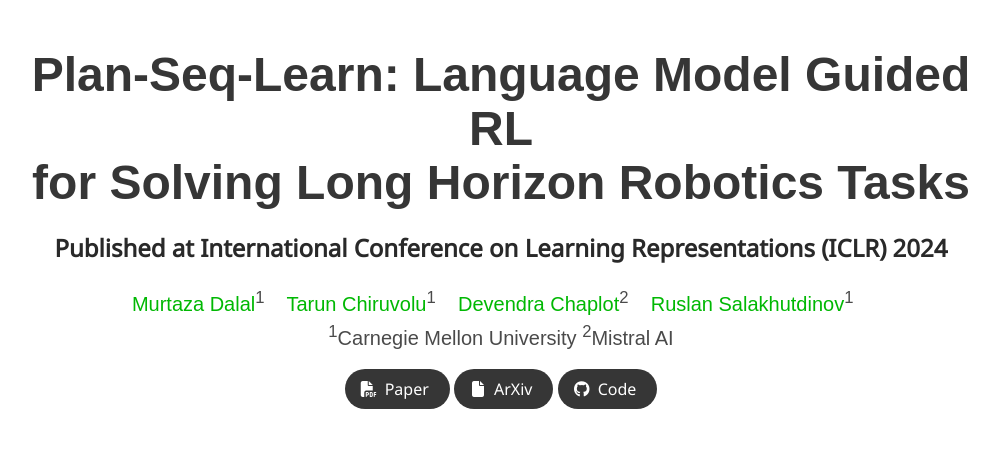
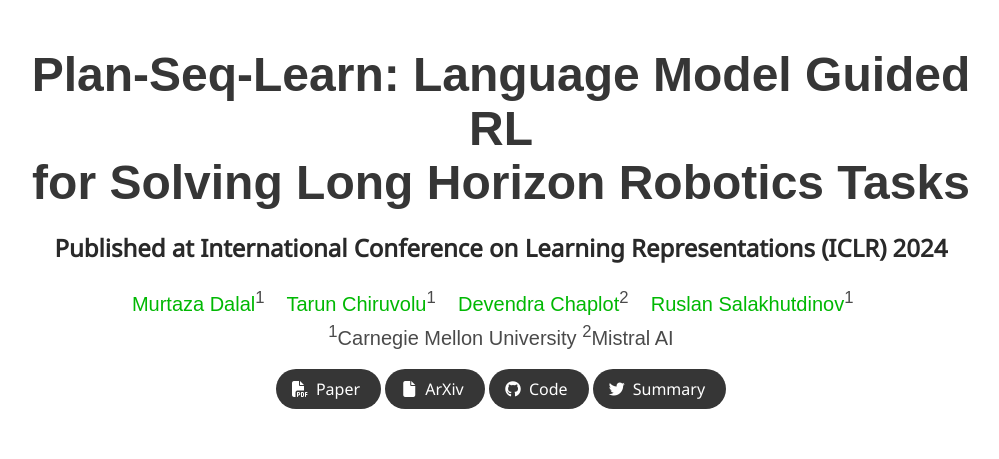
Before and after one commit to mihdalal/planseqlearn, a plain HTML site: page index.html in a window 1280 px wide. Shown: the top 459 px of the page, without its empty margins (139-1138 px from the left). Drawn offline with nearby package versions, Linux system fonts and the light colour scheme; grey boxes are pictures that could not be loaded; some icons are missing; a web font is replaced by a local one.

Commit message:
added twitter link and arxiv link

```diff
--- a/index.html
+++ b/index.html
@@ -107,7 +107,7 @@
 
             <!-- Arxiv Link. -->
             <span class="link-block">
-              <a target="_blank" href=""
+              <a target="_blank" href="https://arxiv.org/abs/2405.01534"
                  class="external-link button is-normal is-rounded is-dark">
                 <span class="icon">
                     <i class="fas fa-file"></i>
@@ -125,6 +125,17 @@
                 </span>
                 <span>Code</span>
                 </a>
+            </span>
+
+            <!-- twitter Link. -->
+            <span class="link-block">
+              <a target="_blank" href="https://x.com/mihdalal/status/1787486867811696835"
+                 class="external-link button is-normal is-rounded is-dark">
+                <span class="icon">
+                    <i class="fab fa-twitter"></i>
+                </span>
+                <span>Summary</span>
+              </a>
             </span>
 
             </div>
```
